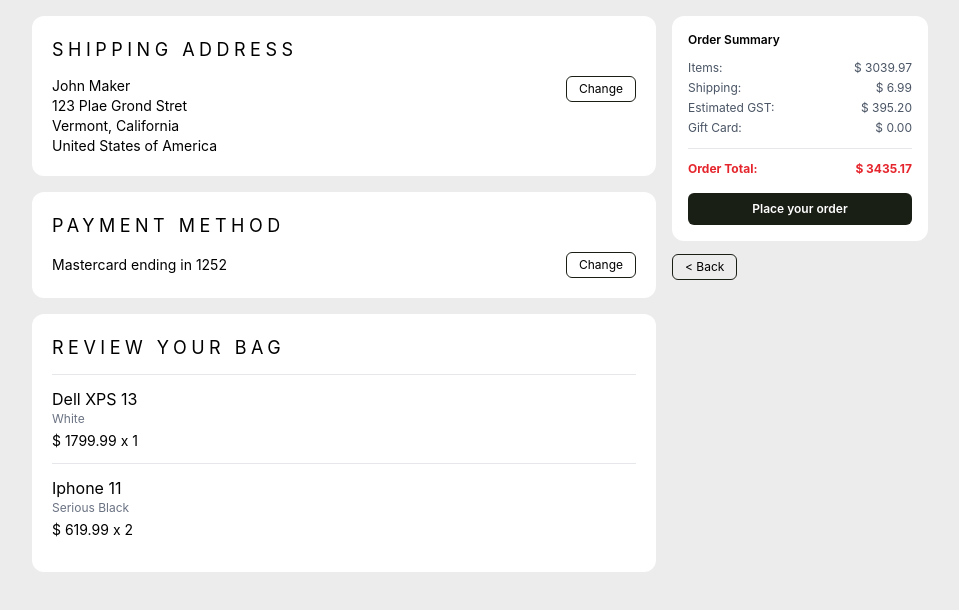
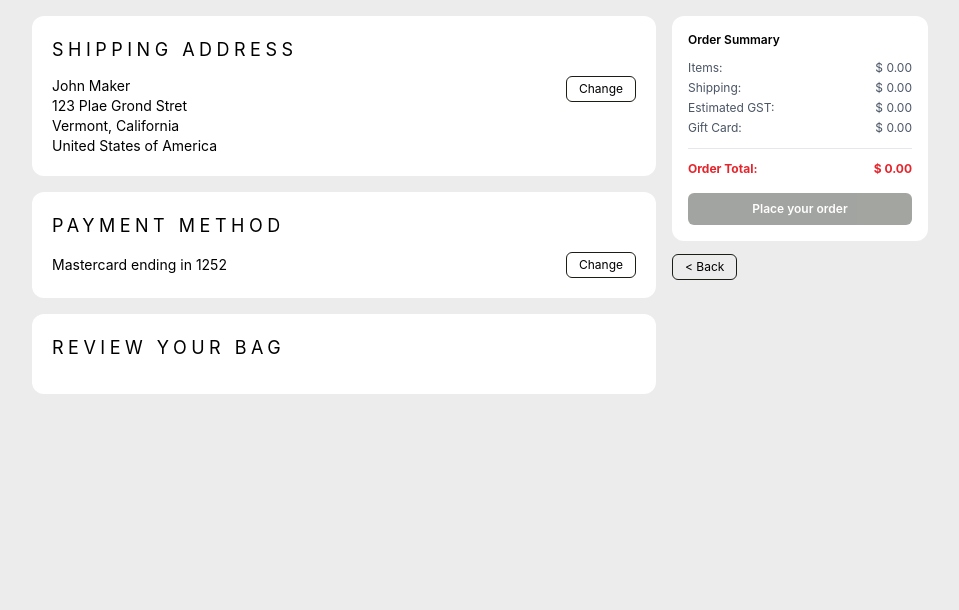
Before and after one commit to Durandt-Boshoff/E-commerce_Project, a React (Vite) app: page /checkout in a window 1280 px wide. Shown: the top 610 px of the page, without its empty margins (160-1119 px from the left). Built offline with nearby package versions, Linux system fonts and the light colour scheme.

Commit message:
feat: connect checkout to Redux, add bag item controls, images, and order reset flow

```diff
--- a/src/pages/Checkout.jsx
+++ b/src/pages/Checkout.jsx
@@ -1,19 +1,20 @@
 import { useState } from 'react'
-import { Link } from 'react-router-dom'
+import { Link, useNavigate } from 'react-router-dom'
+import { useSelector, useDispatch } from 'react-redux'
 import AddressForm from '../components/AddressForm'
 import PaymentForm from '../components/PaymentForm'
 import OrderSummary from '../components/OrderSummary'
-
-// Temporary bag until the real cart is connected
-const sampleItems = [
-  { id: 'p9', name: 'Dell XPS 13', subtitle: 'White', price: 1799.99, quantity: 1 },
-  { id: 'p3', name: 'Iphone 11', subtitle: 'Serious Black', price: 619.99, quantity: 2 },
-]
+import {selectCartItems, selectCartTotalPrice, increaseQty, decreaseQty, clearCart,} from '../redux/cartSlice'
 
 const money = (n) => `$ ${n.toFixed(2)}`
 
 function Checkout() {
-  const [view, setView] = useState('summary') // 'summary' | 'address' | 'payment'
+  const dispatch = useDispatch()
+  const items = useSelector(selectCartItems)
+  const itemsTotal = useSelector(selectCartTotalPrice)
+
+  const [view, setView] = useState('summary')
+
   const [address, setAddress] = useState({
     shippingName: 'John Maker',
     street: '123 Plae Grond Stret',
@@ -21,10 +22,8 @@
     state: 'California',
     country: 'United States of America',
   })
-  const [payment, setPayment] = useState({ brand: 'Mastercard', last4: '1252' })
 
-  const items = sampleItems
-  const itemsTotal = items.reduce((sum, item) => sum + item.price * item.quantity, 0)
+  const [payment, setPayment] = useState({brand: 'Mastercard', last4: '1252',})
 
   const saveAddress = (values) => {
     setAddress(values)
@@ -53,6 +52,14 @@
       </div>
     )
   }
+
+  const handlePlaceOrder = () => {
+    alert("Order placed!")
+    dispatch(clearCart())
+    navigate("/order-success")
+}
+
+  const navigate = useNavigate()
 
   const cardClass = 'mb-4 rounded-xl bg-white p-5'
   const headingClass = 'mb-3 text-lg tracking-[0.25em]'
@@ -86,17 +93,55 @@
           <section className={cardClass}>
             <h2 className={headingClass}>REVIEW YOUR BAG</h2>
             {items.map((item) => (
-              <div key={item.id} className="border-t border-gray-200 py-3 text-sm first:border-t-0">
-                <p className="text-base">{item.name}</p>
-                <p className="text-xs text-gray-500">{item.subtitle}</p>
-                <p className="mt-1">{money(item.price)} x {item.quantity}</p>
+              <div key={item.id} className="flex items-center gap-5 border-b border-gray-300 py-5 last:border-b-0">
+                <div className="flex h-24 w-24 shrink-0 items-center justify-center">
+                  <img src={item.image} alt={item.name} className="max-h-full max-w-full object-contain"/>
+                </div>
+                <div className="flex-1">
+                  <h3 className="text-base font-medium text-[#1A1F16]">{item.name}</h3>
+                  <p className="text-xs text-gray-500">{item.variant}</p>
+                  <p className="mt-1 max-w-md text-[11px] leading-relaxed text-gray-600">{item.description}</p>
+                  <div className="mt-2 flex items-center gap-2 text-xs">
+                    <span className="text-emerald-700">
+                      {"★".repeat(Math.round(item.rating))}
+                      {"☆".repeat(5 - Math.round(item.rating))}
+                    </span>
+                    <span className="text-gray-500">{item.rating}/5</span>
+                  </div>
+                  <div className="mt-3 flex items-center justify-between">
+                    <p className="text-xs text-[#1A1F16]">{money(item.price)} × {item.quantity}</p>
+
+                    {/* Quantity controls */}
+                    <div className="flex items-center gap-4">
+                      <button
+                        onClick={() => dispatch(decreaseQty(item.id))}
+                        className="cursor-pointer text-sm text-red-500"
+                        aria-label="Decrease quantity"
+                      >
+                        -
+                      </button>
+
+                      <span className="text-sm text-[#1A1F16]">
+                        {item.quantity}
+                      </span>
+
+                      <button
+                        onClick={() => dispatch(increaseQty(item.id))}
+                        className="cursor-pointer text-sm text-emerald-500"
+                        aria-label="Increase quantity"
+                      >
+                        +
+                      </button>
+                    </div>
+                  </div>
+                </div>
               </div>
             ))}
           </section>
         </div>
 
         <div className="flex flex-col items-start gap-3">
-          <OrderSummary itemsTotal={itemsTotal} onPlaceOrder={() => alert('Order placed!')} />
+          <OrderSummary itemsTotal={itemsTotal} onPlaceOrder={handlePlaceOrder} />
           <Link to="/cart">
             <button className="rounded-md border border-[#1A1F16] px-3 py-1 text-xs">&lt; Back</button>
           </Link>
```
